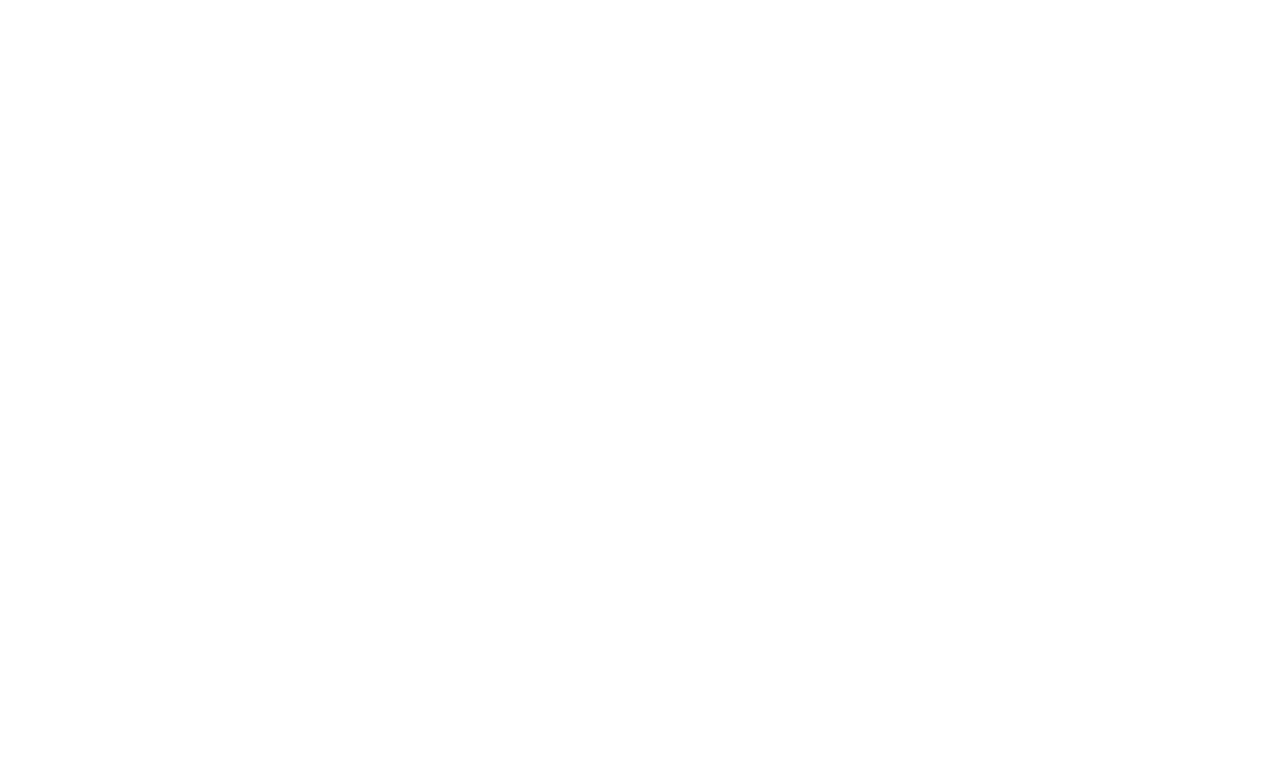
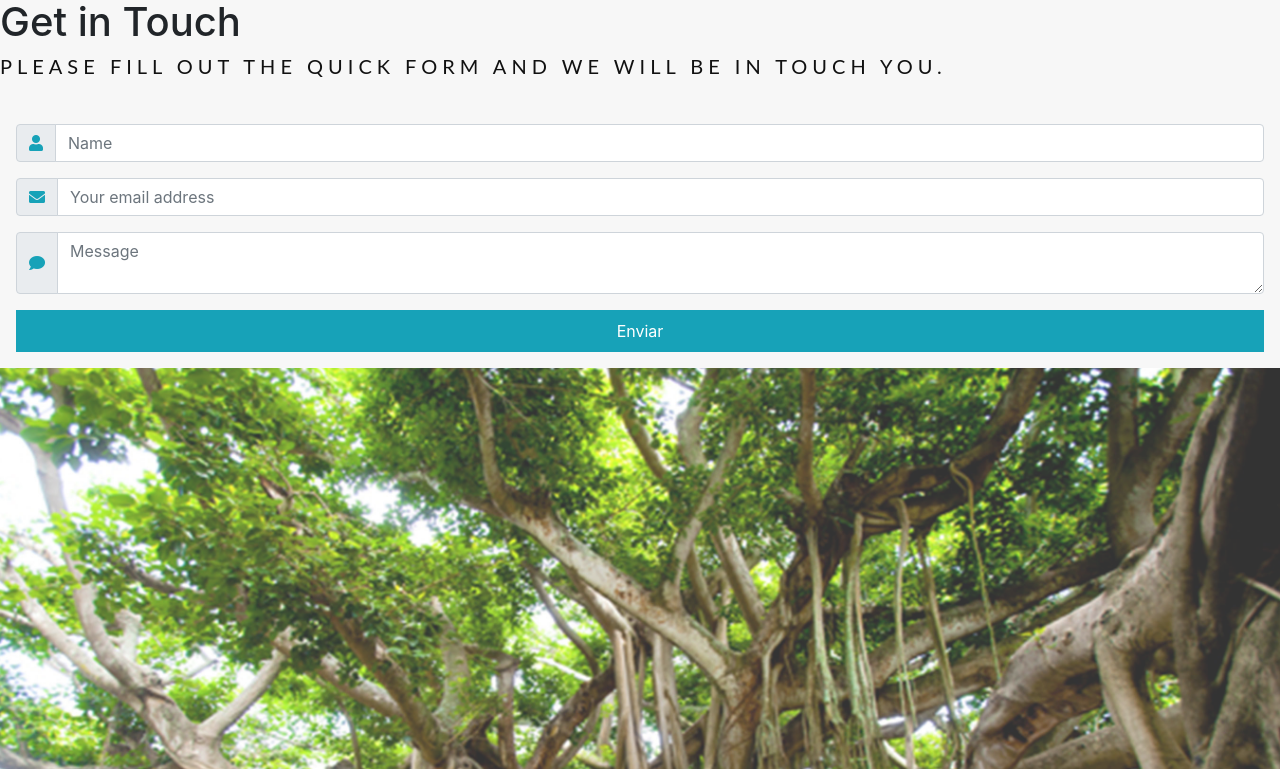
Before and after one commit to ivesingh93/gurunanak550-react, a React (Create React App) app: page / in a window 1280 px wide. Shown: the part 1851-2620 px from the top of the page. Before the commit the page ends 1849 px from the top, so only its background shows below. Built offline with nearby package versions, Linux system fonts and the light colour scheme.

Commit message:
Added Contact Us page

```diff
--- a/public/index.html
+++ b/public/index.html
@@ -9,7 +9,7 @@
       homescreen on Android. See https://developers.google.com/web/fundamentals/engage-and-retain/web-app-manifest/
     -->
     <link rel="stylesheet" href="https://stackpath.bootstrapcdn.com/bootstrap/4.1.2/css/bootstrap.min.css" integrity="sha384-Smlep5jCw/wG7hdkwQ/Z5nLIefveQRIY9nfy6xoR1uRYBtpZgI6339F5dgvm/e9B" crossorigin="anonymous">
-
+    <link rel="stylesheet" href="https://use.fontawesome.com/releases/v5.2.0/css/all.css" integrity="sha384-hWVjflwFxL6sNzntih27bfxkr27PmbbK/iSvJ+a4+0owXq79v+lsFkW54bOGbiDQ" crossorigin="anonymous">
     <link rel="manifest" href="%PUBLIC_URL%/manifest.json">
     <link rel="shortcut icon" href="%PUBLIC_URL%/favicon.ico">
     <!--
--- /dev/null
+++ b/src/components/ContactUs/ContactUs.js
@@ -0,0 +1,50 @@
+import React from 'react';
+
+const contact_us = () => (
+    <div>
+        <section style={{pading: '50px 20px', position: 'relative', background: '#f7f7f7'}}>
+            <div class="wrap">
+                <div class="panel-left">
+                    <h1>Get in Touch</h1>
+                    <h3>Please fill out the quick form and we will be in touch you.</h3>
+
+                    <div style={{marginTop: '30px'}}>
+                        <div class="card-body p-3">
+                                <div class="form-group">
+                                    <div class="input-group mb-2">
+                                        <div class="input-group-prepend">
+                                            <div class="input-group-text"><i class="fa fa-user text-info"></i></div>
+                                        </div>
+                                        <input type="text" class="form-control" placeholder="Name" required />
+                                    </div>
+                                </div>
+                                <div class="form-group">
+                                    <div class="input-group mb-2">
+                                        <div class="input-group-prepend">
+                                            <div class="input-group-text"><i class="fa fa-envelope text-info"></i></div>
+                                        </div>
+                                        <input type="email" class="form-control" placeholder="Your email address" required/>
+                                    </div>
+                                </div>
+
+                                <div class="form-group">
+                                    <div class="input-group mb-2">
+                                        <div class="input-group-prepend">
+                                            <div class="input-group-text"><i class="fa fa-comment text-info"></i></div>
+                                        </div>
+                                        <textarea class="form-control" placeholder="Message" required></textarea>
+                                    </div>
+                                </div>
+
+                                <div class="text-center">
+                                    <input type="submit" value="Enviar" class="btn btn-info btn-block rounded-0 py-2"/>
+                                </div>
+                            </div>
+                    </div>
+                </div>
+            </div>
+        </section>
+    </div>
+);
+
+export default contact_us;
--- a/src/components/Navigation/NavBar/NavBar.js
+++ b/src/components/Navigation/NavBar/NavBar.js
@@ -15,9 +15,9 @@
               <a className="nav-link" style={{fontSize: '1vw'}} href="#">Contact Us</a>
               <a className="nav-link" style={{fontSize: '1vw'}} href="#"></a>
               <div>
-                <a className="btn btn-outline-success" style={{fontSize: '1vw', width: '8vw'}} href="#">LOG IN</a>
+                <a className="btn btn-success" style={{fontSize: '1vw', width: '8vw'}} href="#">LOG IN</a>
                 &nbsp;&nbsp;&nbsp;&nbsp;
-                <a className="btn btn-outline-success" style={{fontSize: '1vw', width: '8vw'}} href="#">DONATE</a>
+                <a className="btn btn-success" style={{fontSize: '1vw', width: '8vw'}} href="#">DONATE</a>
               </div>
 
             </nav>
--- a/src/components/Parallax/Parallax.js
+++ b/src/components/Parallax/Parallax.js
@@ -3,6 +3,9 @@
 import './Parallax.css';
 import message_2 from '../../assets/message_2.png';
 import message_3 from '../../assets/message_3.png';
+import ContactUs from '../ContactUs/ContactUs';
+
+
 const parallax = () => (
 
     <div>
@@ -27,10 +30,11 @@
             <p style={{fontSize: '1.5vw'}}>EcoSikh is a response from the Sikh community to the threats of climate change and the deterioration of the natural environment. Our organization arose as part of the Long Term Plans for Generational Change programme initiated in 2009 by the United Nations Development Programme (UNDP) and the Alliance of Religions and Conservation, UK (ARC) to help the world’s major religious traditions create long-term plan to improve their relationship with the environment and to guide their investment towards environmental protection.</p>
         </div>
 
-        <div className="bgimg-2">
-        </div>
+        <div className="bgimg-2"></div>
 
+        <ContactUs />
 
+        <div className="bgimg-2"></div>
     </div>
 
 
```
Also changed, not shown: src/components/ContactUs/ContactUs.css (added).
